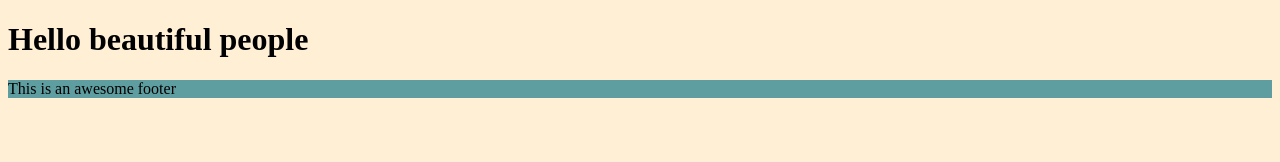
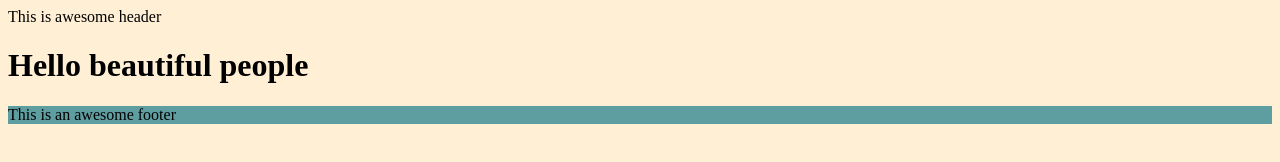
Before and after one commit to graveto/a-cool-name-for-repository, a plain HTML site: page index.html in a window 1280 px wide. Drawn offline with Linux system fonts and the light colour scheme.

Commit message:
Added header

```diff
--- a/index.html
+++ b/index.html
@@ -7,6 +7,7 @@
   <link rel="stylesheet" href="./assets/css/styles.css">
 </head>
 <body>
+  <header id="header">This is awesome header</header>
   <h1>Hello beautiful people</h1>
   <footer class="footer">This is an awesome footer</footer>
   <script src="./assets/js/script.js"></script>
```
